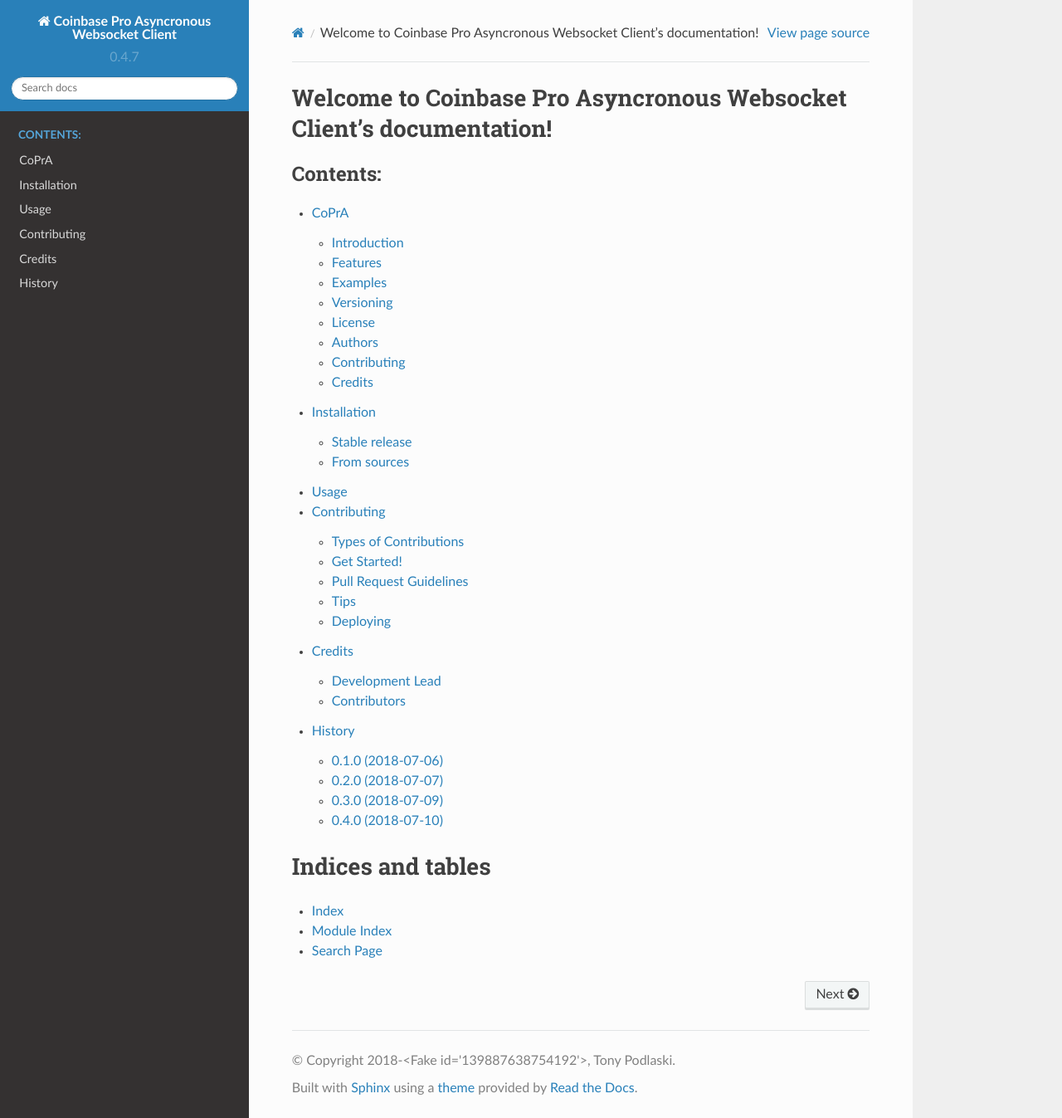
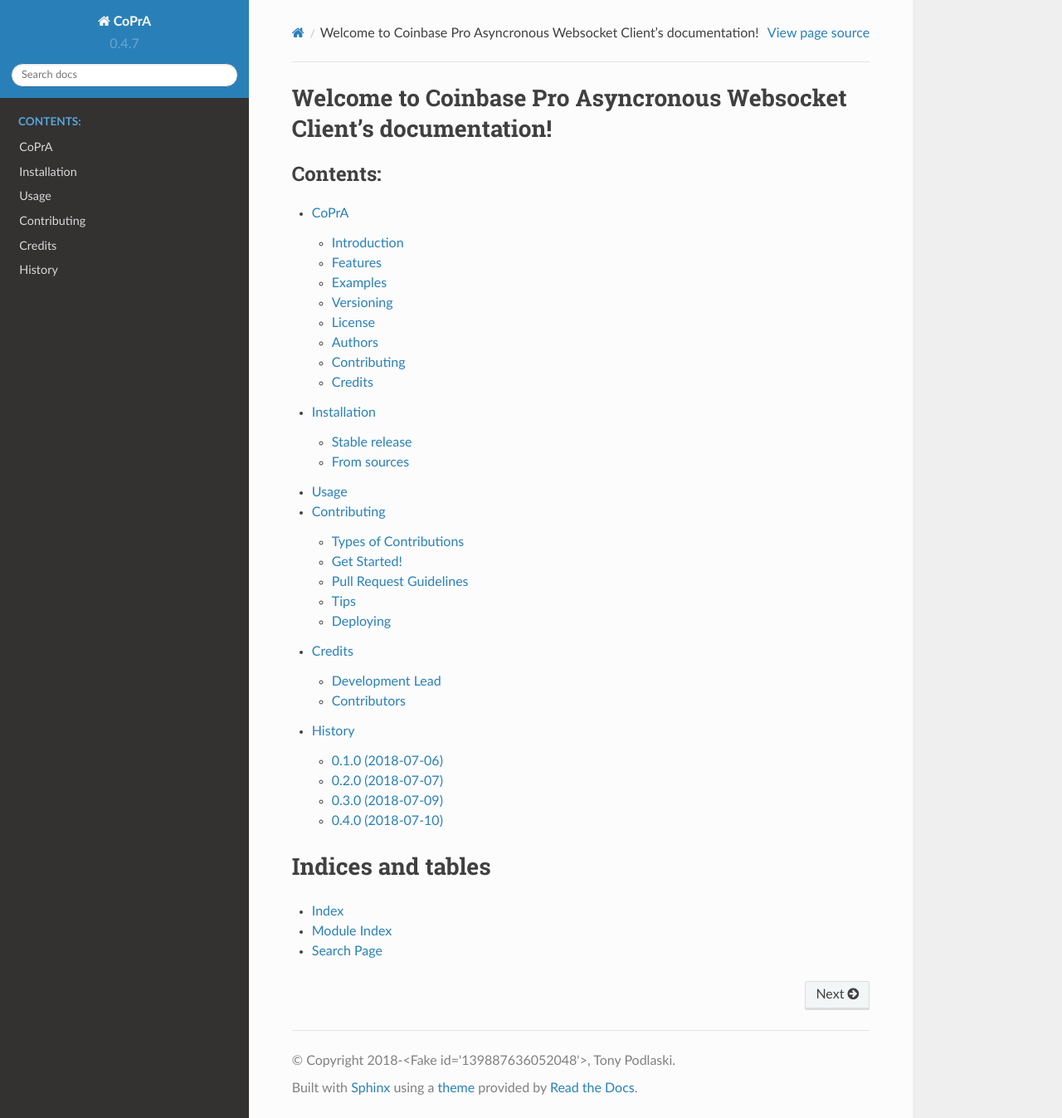
Before and after one commit to tpodlaski/copra, a Sphinx documentation site: the page built from docs/index.rst, in a window 1280 px wide and 1347 px high. Shown: the whole window at 83% size. Built offline with Sphinx 7.4.7 and the Read the Docs theme 2.0.0, drawn with Linux system fonts in a browser that asks for light colours; pages that are not in the unit, such as notebooks, are missing from menus.

Commit message:
Update conf.py

```diff
--- a/docs/conf.py
+++ b/docs/conf.py
@@ -47,7 +47,7 @@
 master_doc = 'index'
 
 # General information about the project.
-project = u'Coinbase Pro Asyncronous Websocket Client'
+project = u'CoPrA'
 author = u"Tony Podlaski"
 this_year = time.strftime('%Y')
 if this_year != u'2018':
@@ -69,7 +69,7 @@
 #
 # This is also used if you do content translation via gettext catalogs.
 # Usually you set "language" from the command line for these cases.
-language = None
+language = 'en'
 
 # List of patterns, relative to source directory, that match files and
 # directories to ignore when looking for source files.
```
